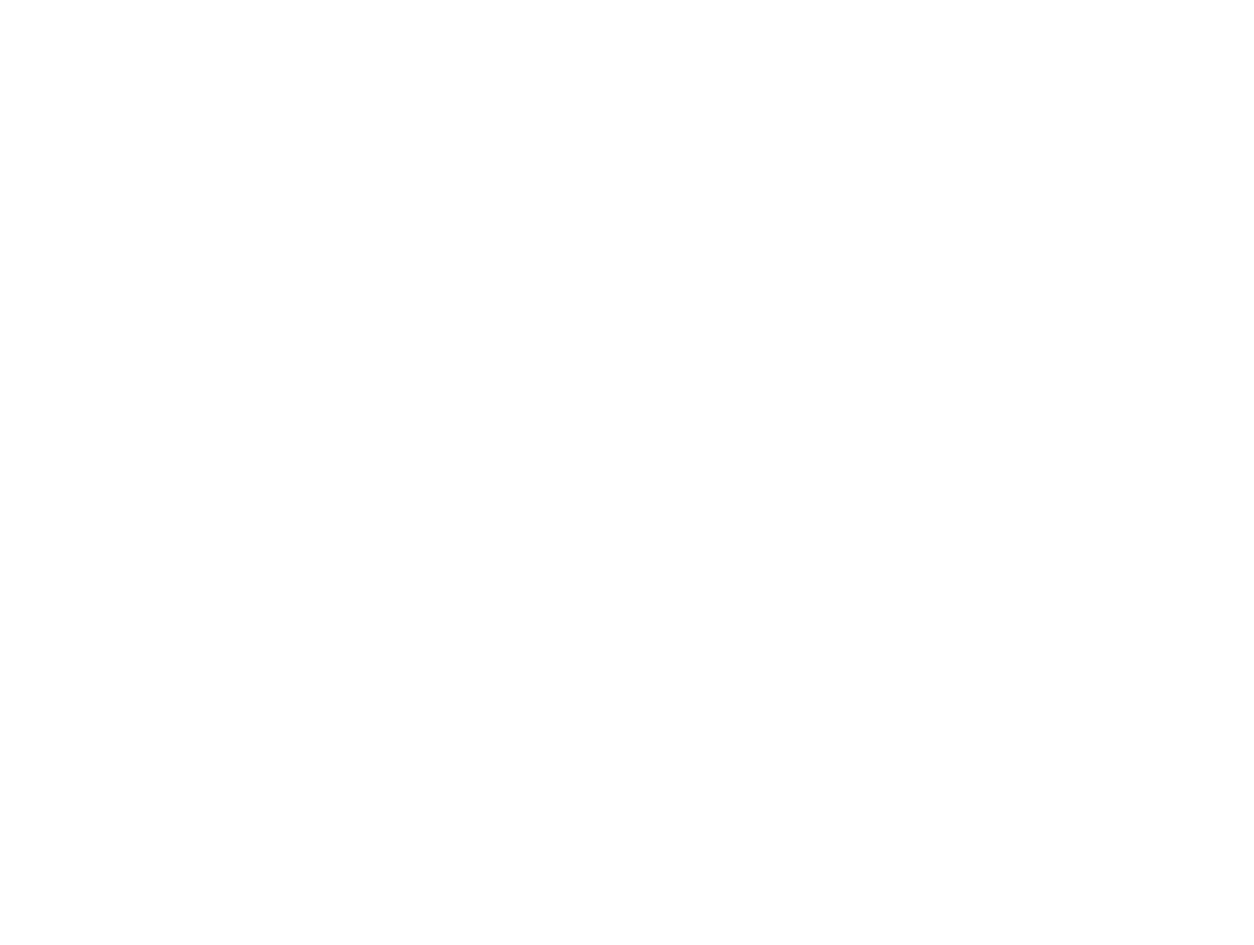
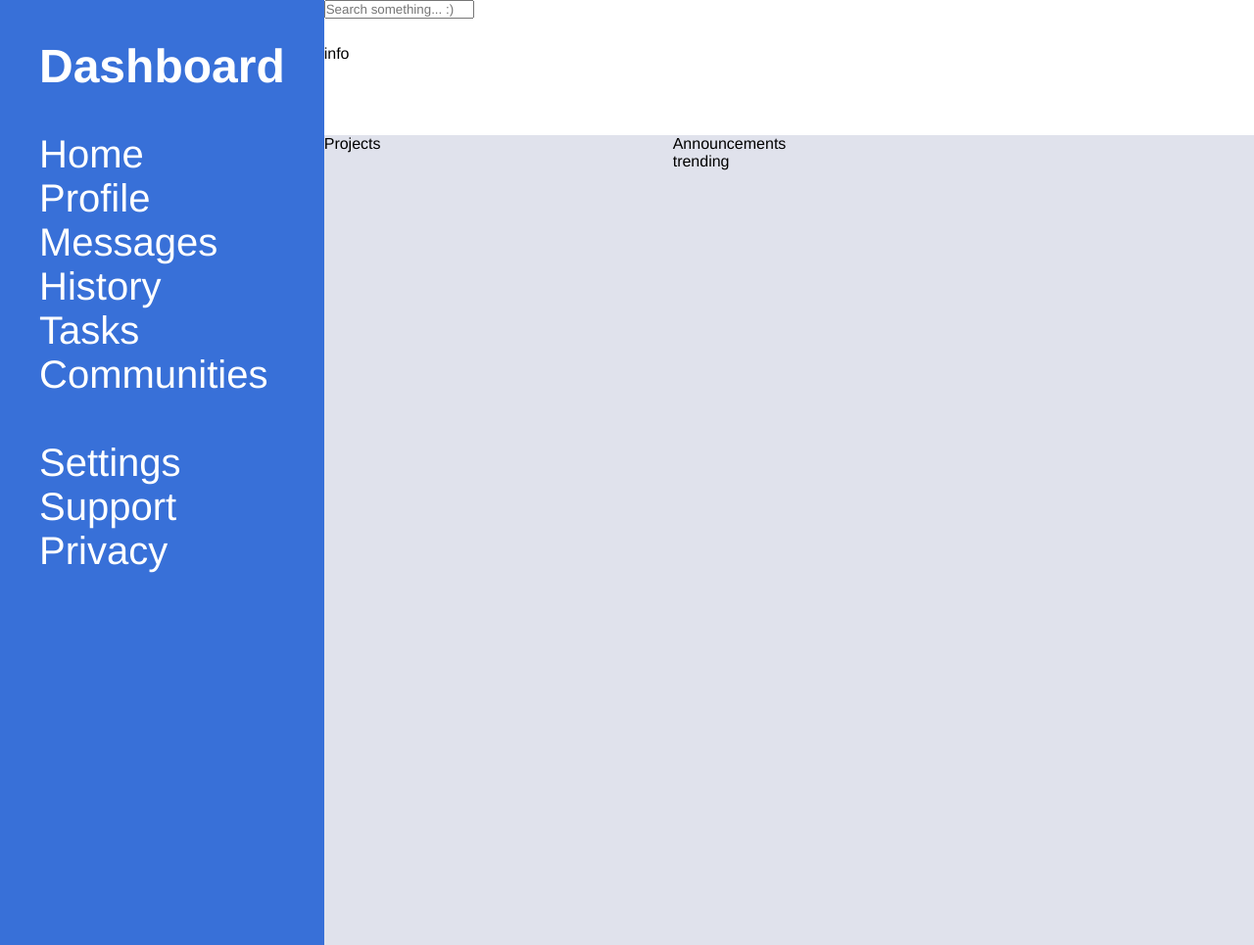
Before and after one commit to probably-kit/Admin-dashboard, a plain HTML site: page index.html in a window 1280 px wide. Shown: the whole page at 98% size. Before the commit the page ends 800 px from the top, so only its background shows below. Drawn offline with Linux system fonts and the light colour scheme.

Commit message:
add some styles and placeholders

```diff
--- a/index.html
+++ b/index.html
@@ -1,13 +1,46 @@
 <!DOCTYPE html>
 <html lang="en">
+
 <head>
     <meta charset="UTF-8">
     <meta name="viewport" content="width=device-width, initial-scale=1.0">
     <title>Admin Dashboard</title>
     <link rel="stylesheet" href="style.css">
 </head>
+
 <body>
+    <div class="container-main">
+        <div class="dashboard">
+            <h1>Dashboard</h1>
+            <ul>
+                <li>Home</li>
+                <li>Profile</li>
+                <li>Messages</li>
+                <li>History</li>
+                <li>Tasks</li>
+                <li>Communities</li>
+                <li><br></li>
+                <li>Settings</li>
+                <li>Support</li>
+                <li>Privacy</li>
+            </ul>
+        </div>
+        <div class="header">
+            <div class="search-pannel">
+                <input type="text" placeholder="Search something... :)">
+            </div>
+            <div class="info">info</div>
+        </div>
+        <div class="content">
+            <div class="Projects">Projects</div>
+            <div class="rest">
+                <div>Announcements</div>
+                <div>trending</div>
+            </div>
 
+        </div>
+    </div>
 </body>
 <script src="main.js"></script>
+
 </html>
--- a/style.css
+++ b/style.css
@@ -0,0 +1,55 @@
+* {
+    margin: 0;
+    padding: 0;
+    font-family: 'Helvetica', sans-serif;
+
+}
+
+.container-main {
+    display: grid;
+    /* row/column */
+    grid-template: repeat(8, 1fr) / repeat(4, 1fr);
+
+
+}
+
+.dashboard {
+    grid-row: 1/8;
+    grid-column: 1/2;
+    background-color: rgb(56, 112, 216);
+    color: white;
+    font-size: 2.5rem;
+    display: grid;
+    grid-template-rows: 1fr 10fr;
+    padding: 1em;
+    gap: 1em;
+
+}
+
+h1{
+    font-size:larger;
+}
+
+.dashboard ul{
+    grid-row: 2/9;
+}
+
+ul,
+li {
+    list-style: none;
+}
+
+.header {
+    grid-column: 2/4;
+    grid-row:1/2;
+    display: grid;
+    grid-template-rows: 1fr 2fr ;
+}
+
+.content {
+    grid-column: 2/5;
+    grid-row: 2/8;
+    display: grid;
+    grid-template-columns: repeat(2, 1.5fr) 1fr;
+    background-color: #e0e2ec;
+}
```
